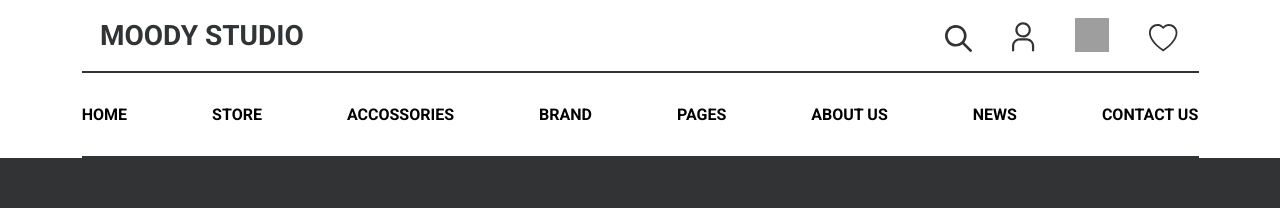
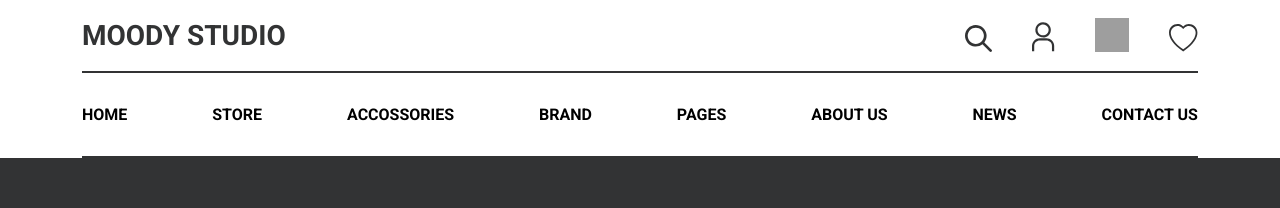
Before and after one commit to sayka11/https---github.com-sayka11-moody-studio-project, a React (Create React App) app: page / in a window 1280 px wide. Shown: the top 208 px of the page. Built offline with nearby package versions, Linux system fonts and the light colour scheme; grey boxes are pictures that could not be loaded.

Commit message:
last changes

```diff
--- a/src/Header.css
+++ b/src/Header.css
@@ -1 +1 @@
-@import"https://fonts.googleapis.com/css2?family=Roboto:wght@400;700&display=swap";.body{margin:100%}.page-header{max-width:1920px;margin-left:auto;margin-right:auto;display:flex;flex-direction:row;justify-content:space-between}.page-header h1{margin-left:100px;font-family:"Roboto";font-weight:700;font-size:28px;line-height:33px;color:#323334}.page-header .img-header{padding-top:18px;margin-right:102px}.page-header .img-header .bucket{width:34px;height:34px;margin-left:40px}.page-header .img-header .man{width:22.17px;height:29.57px;margin-left:40px}.page-header .img-header .heart{width:29.41px;height:27.58px;margin-left:40px}.page-header .img-header .search-icon{width:27px;height:27px;margin-left:40px}.line{width:1115px;height:0px;border:1px solid #323334;margin-left:auto;margin-right:auto}.nav-bar{display:flex;flex-direction:row;justify-content:center;gap:85px;padding-top:32px;padding-bottom:32px;margin-left:auto;margin-right:auto}.nav-bar .nav{font-family:"Roboto";font-weight:700;font-size:16px;line-height:19px;text-decoration:none;color:#000}
+@import"https://fonts.googleapis.com/css2?family=Roboto:wght@400;700&display=swap";.body{margin:100%}.header{margin-left:82px;margin-right:82px}.header .page-header{max-width:1920px;margin-left:auto;margin-right:auto;display:flex;flex-direction:row;justify-content:space-between}.header .page-header h1{font-family:"Roboto";font-weight:700;font-size:28px;line-height:33px;color:#323334}.header .page-header .img-header{padding-top:18px}.header .page-header .img-header .bucket{width:34px;height:34px;margin-left:40px}.header .page-header .img-header .man{width:22.17px;height:29.57px;margin-left:40px}.header .page-header .img-header .heart{width:29.41px;height:27.58px;margin-left:40px}.header .page-header .img-header .search-icon{width:27px;height:27px;margin-left:40px}.header .nav-bar .line{border:1px solid #323334;margin-left:auto;margin-right:auto}.header .nav-bar .hrefLinks{display:flex;justify-content:space-between;padding-top:32px;padding-bottom:32px;margin-left:auto;margin-right:auto}.header .nav-bar .hrefLinks .nav{font-family:"Roboto";font-weight:700;text-decoration:none;color:#000}
--- a/src/Header.scss
+++ b/src/Header.scss
@@ -1,8 +1,10 @@
-@import url("https://fonts.googleapis.com/css2?family=Roboto:wght@400;700&display=swap");
+@import url('https://fonts.googleapis.com/css2?family=Roboto:wght@400;700&display=swap');
 .body {
   margin: 100%;
 }
-
+.header {
+  margin-left: 82px;
+  margin-right: 82px;
   .page-header {
     max-width: 1920px;
     margin-left: auto;
@@ -11,8 +13,7 @@
     flex-direction: row;
     justify-content: space-between;
     h1 {
-    margin-left: 100px;
-    font-family: "Roboto";
+      font-family: 'Roboto';
       font-weight: 700;
       font-size: 28px;
       line-height: 33px;
@@ -20,7 +21,7 @@
     }
     .img-header {
       padding-top: 18px;
-    margin-right: 102px;
+
       .bucket {
         width: 34px;
         height: 34px;
@@ -44,29 +45,25 @@
     }
   }
 
+  .nav-bar {
     .line {
-  width: 1115px;
-  height: 0px;
       border: 1px solid #323334;
       margin-left: auto;
       margin-right: auto;
     }
-
-.nav-bar {
+    .hrefLinks {
       display: flex;
-  flex-direction: row;
-  justify-content: center;
-  gap: 85px;
+      justify-content: space-between;
       padding-top: 32px;
       padding-bottom: 32px;
       margin-left: auto;
       margin-right: auto;
       .nav {
-    font-family: "Roboto";
+        font-family: 'Roboto';
         font-weight: 700;
-    font-size: 16px;
-    line-height: 19px;
         text-decoration: none;
         color: black;
       }
     }
+  }
+}
--- a/src/Header.tsx
+++ b/src/Header.tsx
@@ -8,6 +8,7 @@ export const Header = () => {
   return (
     <>
       <header>
+        <div className="header">
           <div className="page-header">
             <h1>MOODY STUDIO</h1>
             <div className="img-header">
@@ -17,8 +18,10 @@ export const Header = () => {
               <img className="heart" src={favourite} alt="" />
             </div>
           </div>
+
+          <div className="nav-bar">
             <div className="line"></div>
-        <div className="nav-bar">
+            <div className="hrefLinks">
               <a href="/" className="nav">
                 HOME
               </a>
@@ -45,6 +48,8 @@ export const Header = () => {
               </a>
             </div>
             <div className="line"></div>
+          </div>
+        </div>
       </header>
     </>
   );
```
Lines whose indentation alone changed are shown as unchanged.
